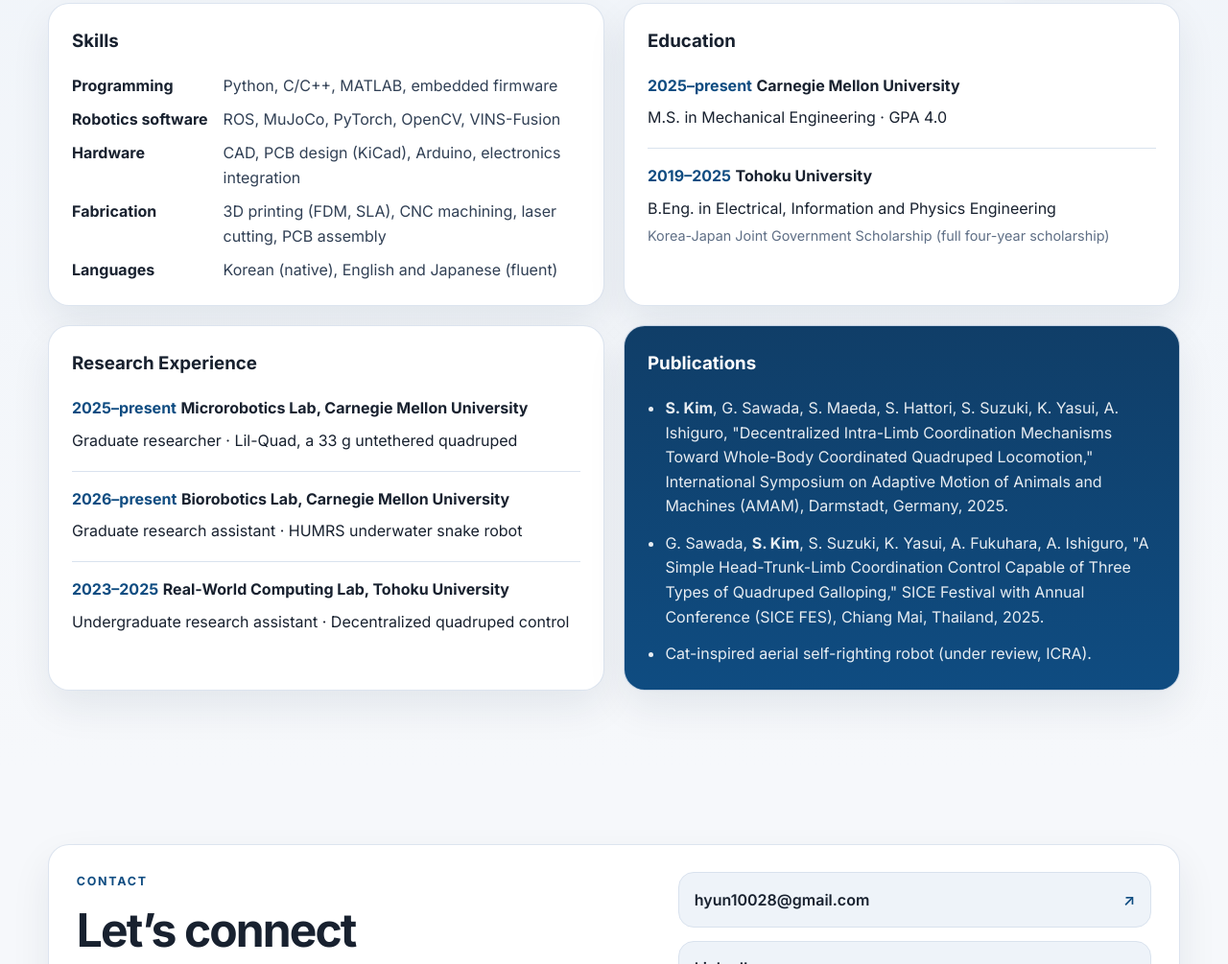
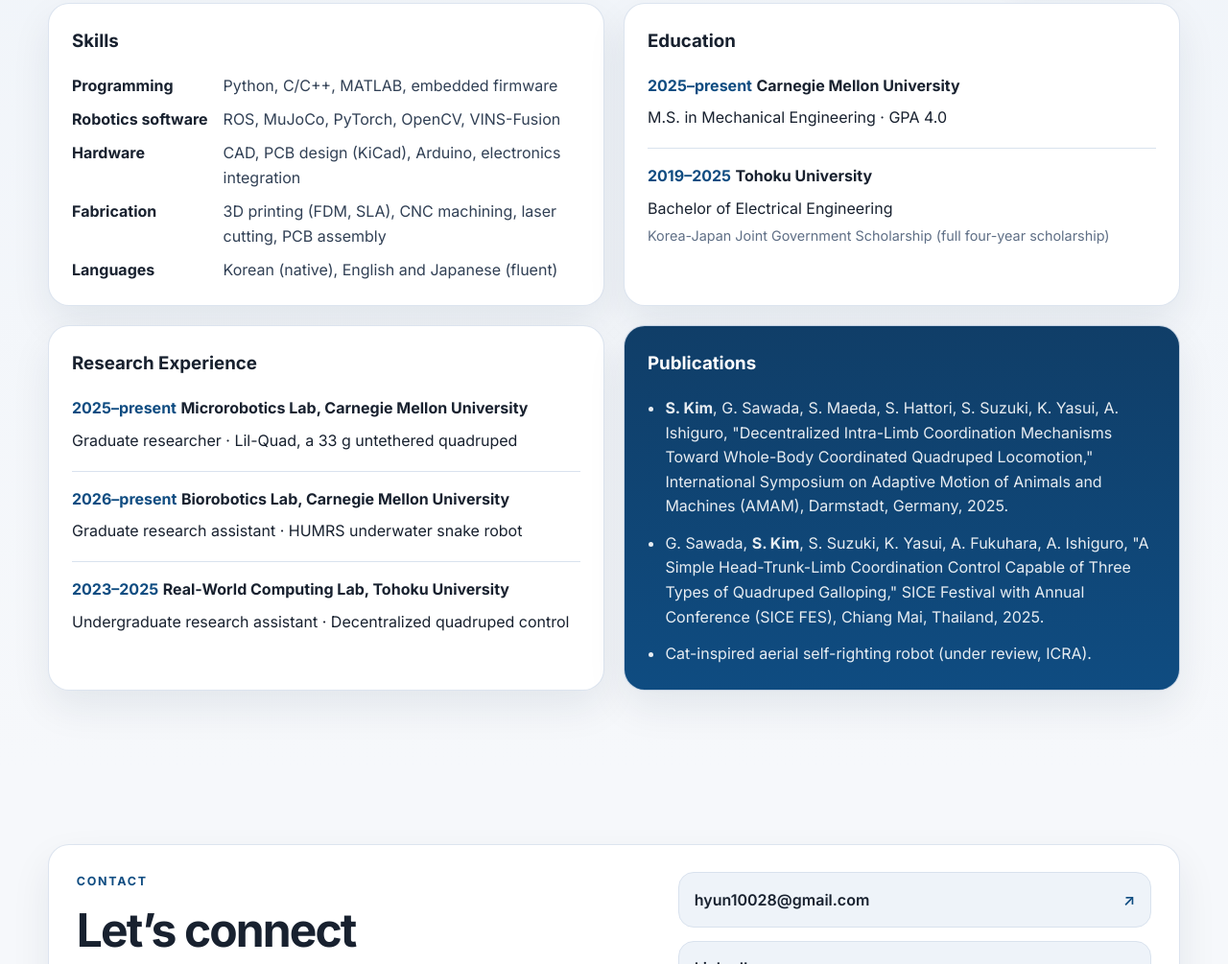
Before and after one commit to hyun10028/Web-Portfolio-PC, a plain HTML site: page index.html in a window 1280 px wide. Shown: the part 4198-5203 px from the top of the page at 96% size. Drawn offline with Linux system fonts and the light colour scheme.

Commit message:
Update degree description in education section

```diff
--- a/index.html
+++ b/index.html
@@ -282,7 +282,7 @@
             <div class="timeline-item">
               <span class="timeline-year">2019–2025</span>
               <strong>Tohoku University</strong>
-              <p>B.Eng. in Electrical, Information and Physics Engineering</p>
+              <p>Bachelor of Electrical Engineering</p>
               <p class="small-note">Korea-Japan Joint Government Scholarship (full four-year scholarship)</p>
             </div>
           </div>
```
